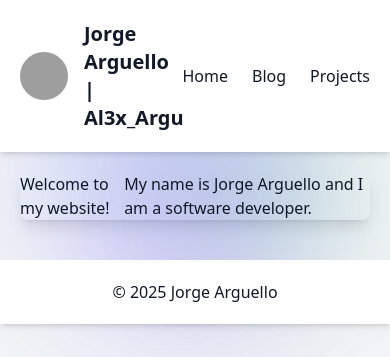
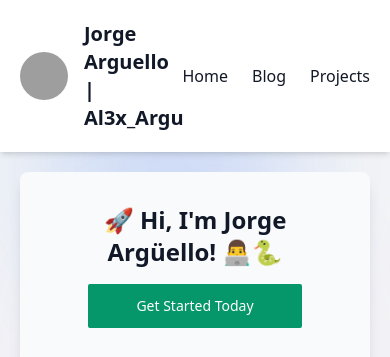
Before and after one commit to JorgeArguello1999/JorgeArguello1999, a Django app: template home/templates/home.html in a window 390 px wide. Shown: the top 357 px of the page. Run offline with Django 5.2, Linux system fonts and the light colour scheme; the template is opened without the code that fills it, so the values that code supplies are empty; some libraries are stand-ins or nearby versions; grey boxes are pictures that could not be loaded.

Commit message:
feat: home page updated (My intro added)

```diff
--- a/home/templates/home.html
+++ b/home/templates/home.html
@@ -1,6 +1,41 @@
 {% extends 'base.html' %}
 
 {% block content %}
-    <h1>Welcome to my website!</h1>
-    <p>My name is Jorge Arguello and I am a software developer.</p>
+<section class="overflow-hidden bg-gray-50 sm:grid sm:grid-cols-2 dark:bg-gray-900">
+  <div class="p-8 md:p-12 lg:px-16 lg:py-24">
+    <div class="mx-auto max-w-xl text-center ltr:sm:text-left rtl:sm:text-right">
+
+      <h2 class="text-2xl font-bold text-gray-900 md:text-3xl dark:text-white">
+        🚀 Hi, I'm Jorge Argüello! 👨‍💻🐍
+      </h2>
+
+      <p class="hidden text-gray-500 md:mt-4 md:block dark:text-gray-300">
+        Passionate Python Developer & tech enthusiast, always looking for new challenges! I love building scalable and efficient software solutions, specializing in backend, AI, and automation 🤖.
+
+        <br><br>
+        I'm deeply involved in open-source projects and constantly expanding my skills in Rust, JavaScript, and more.
+
+        <br>
+        <br>
+        When I’m not coding, I enjoy capturing moments through photography 📷. Always eager to learn, create, and collaborate!
+      </p>
+
+      <div class="mt-4 md:mt-8">
+        <a
+          href="#"
+          class="inline-block rounded-sm bg-emerald-600 px-12 py-3 text-sm font-medium text-white transition hover:bg-emerald-700 focus:ring-3 focus:ring-yellow-400 focus:outline-hidden"
+        >
+          Get Started Today
+        </a>
+      </div>
+    </div>
+  </div>
+
+  <img
+    alt="My profile picture"
+    src="https://avatars.githubusercontent.com/u/46856713?v=4"
+    class="h-56 w-full object-cover sm:h-full"
+  />
+</section>
+
 {% endblock %}
```
